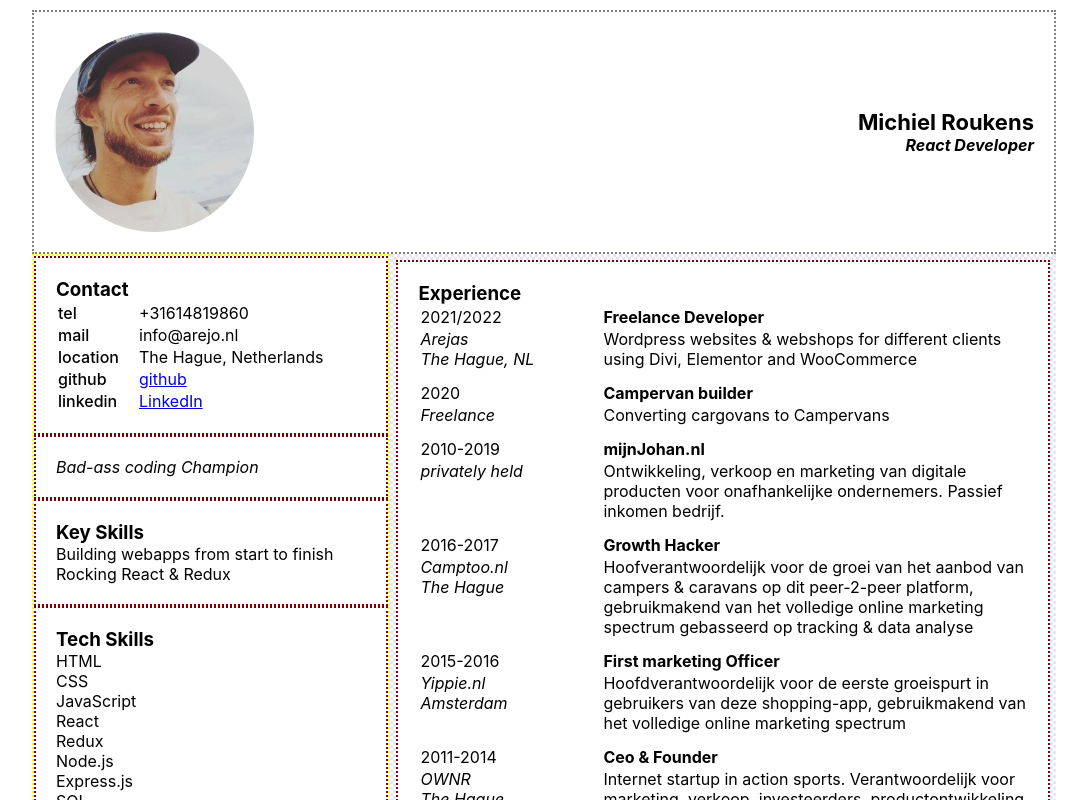
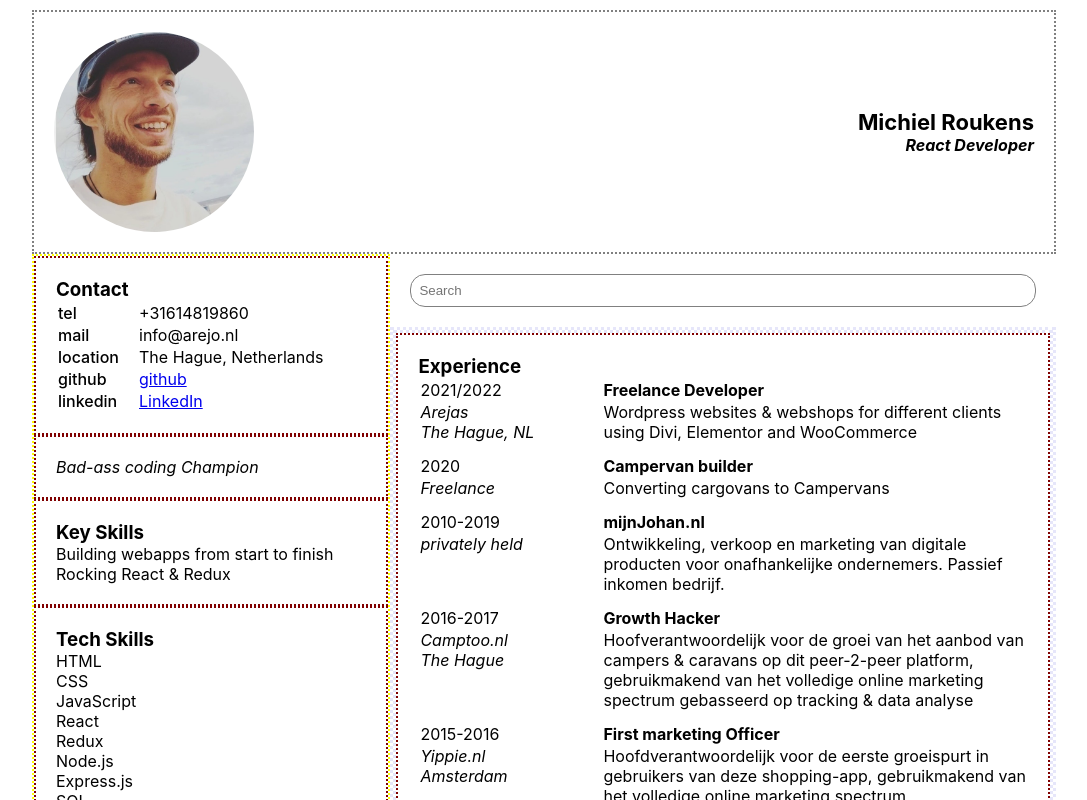
Before and after one commit to arejasverduras/resume, a React (Create React App) app: page / in a window 1280 px wide. Shown: the top 800 px of the page, without its empty margins (96-1183 px from the left). Built offline with nearby package versions, Linux system fonts and the light colour scheme.

Commit message:
Search component

```diff
--- a/src/App.css
+++ b/src/App.css
@@ -8,6 +8,7 @@
   max-width: 1024px;
   grid-template-areas:
   "header header"
+  "sidebar searchField"
   "sidebar main";
   margin: 10px auto;
   grid-template-columns: 35% 65%;
@@ -18,6 +19,7 @@
     grid-template-areas:
     "header"
     "sidebar"
+    "searchField"
     "main";
   margin: 10px auto;
   grid-template-columns: 100%}
@@ -54,9 +56,12 @@ header {
   font-style: italic;
 }
 
+
+
 /* SideBar */
 
 .SideBar {
+  grid-area: sidebar;
   border: 2px dotted yellow;
 }
 
@@ -95,6 +100,16 @@ header {
   border: 3px dotted lavender;
 }
 
+/* Search */
+
+.searchField {
+  grid-area: searchField;
+  padding: 8px;
+  border-radius: 15px;
+  border: 1px solid gray;
+  margin: 20px;
+  max-height: 50px;
+}
 /* JobsList */
 
 .jobsTable {
--- a/src/App.js
+++ b/src/App.js
@@ -5,6 +5,7 @@ import { profileData } from './data';
 import { Header } from './components/header/Header';
 import { SideBar } from './components/SideBar/SideBar';
 import { Content} from './components/Content/Content';
+import { Search } from './features/Search';
 
 function App() {
   const {
@@ -20,6 +21,7 @@ function App() {
 
     const [searchTerm, setSearchTerm] = useState('')
 
+
     const availableJobs = jobs.filter(job =>
       (job.description.toLowerCase().includes(searchTerm.toLowerCase())
         || job.title.toLowerCase().includes(searchTerm.toLowerCase())
@@ -32,6 +34,10 @@ function App() {
         profileName={profileName}
         profileTitle={profileTitle}
         profilePicture={profilePicture}
+      />
+      <Search
+        value={searchTerm}
+        setSearchTerm={setSearchTerm}
       />
   <SideBar
     summary={summary}
--- a/src/components/Content/Content.js
+++ b/src/components/Content/Content.js
@@ -14,7 +14,7 @@ export const Content = ({jobs, certifications}) => {
                 type={"job"} />
             <JobList
                 title={"Education"}
-                name={"Experience"}
+                name={"Education"}
                 jobs={jobs}
                 type={"edu"} />
             <Certificates
--- a/src/features/Search.js
+++ b/src/features/Search.js
@@ -1,7 +1,16 @@
 import React from 'react'
 
-export const Search = (props) => {
+export const Search = ({searchTerm, setSearchTerm}) => {
+    const handleChange = ({target}) => {
+        setSearchTerm(target.value)
+    }
+
     return (
-        <input ></input>
+        <input
+            value={searchTerm}
+            onChange={handleChange}
+            className="searchField"
+            placeholder='Search'>
+        </input>
     )
 }
```
